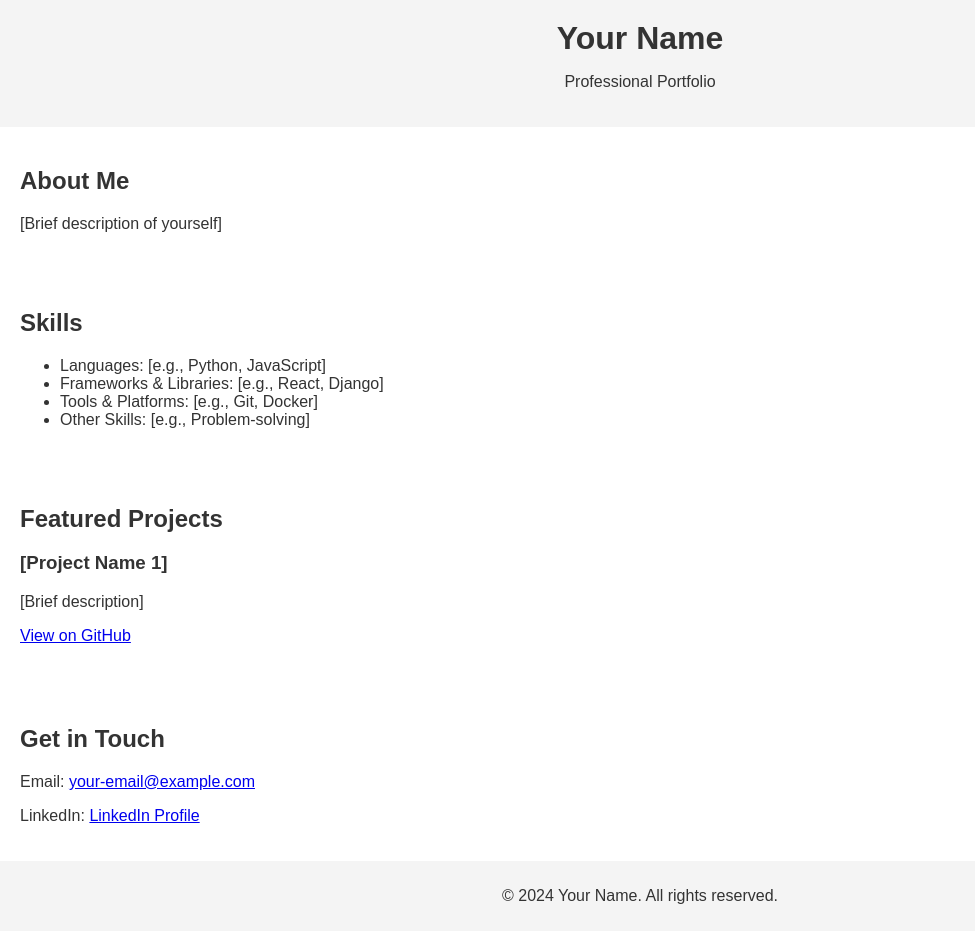
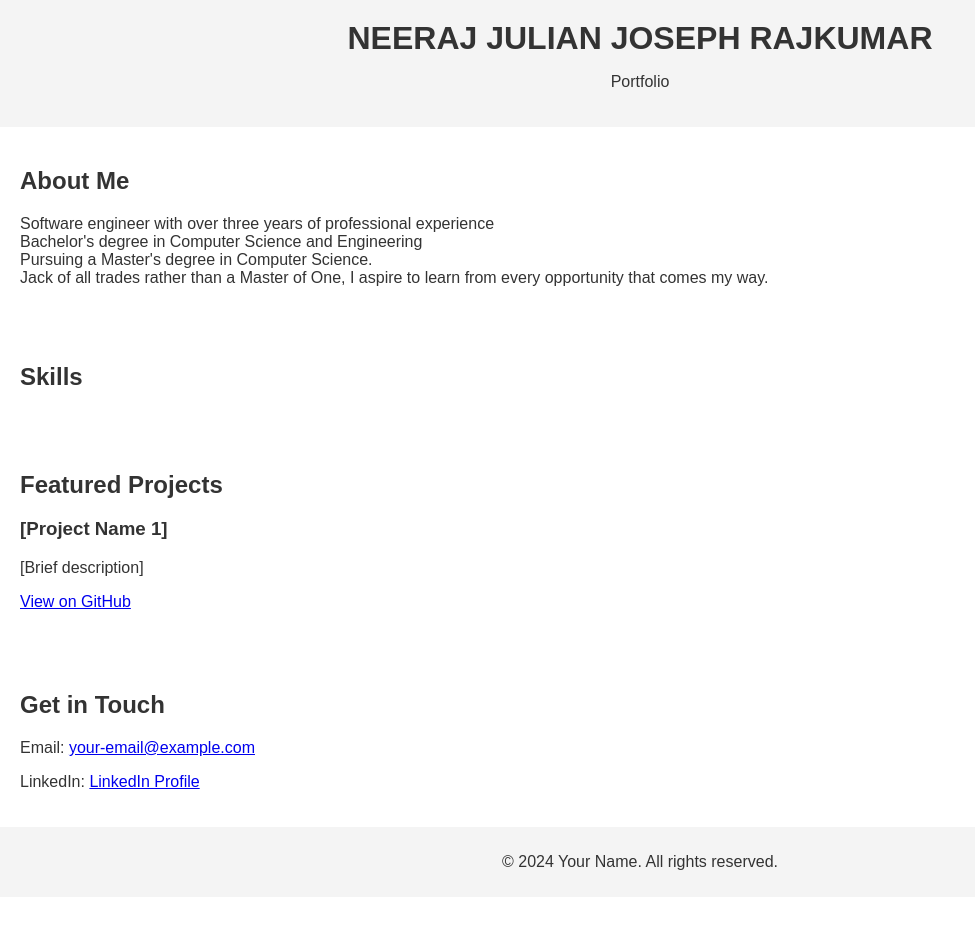
Before and after one commit to NEERAJJULIAN/PORTFOLIO, a plain HTML site: page index.html in a window 1280 px wide. Shown: the whole page, without its empty margins (0-975 px from the left). After the commit the page ends 897 px from the top, so only its background shows below. Drawn offline with Linux system fonts and the light colour scheme.

Commit message:
Update index.html

```diff
--- a/index.html
+++ b/index.html
@@ -3,27 +3,27 @@
 <head>
     <meta charset="UTF-8">
     <meta name="viewport" content="width=device-width, initial-scale=1.0">
-    <title>Your Name - Portfolio</title>
+    <title>Neeraj Julian Joseph Rajkumar - Portfolio</title>
     <link rel="stylesheet" href="styles.css">
 </head>
 <body>
     <header>
-        <h1>Your Name</h1>
-        <p>Professional Portfolio</p>
+        <h1>NEERAJ JULIAN JOSEPH RAJKUMAR</h1>
+        <p>Portfolio</p>
     </header>
 
     <section id="about">
         <h2>About Me</h2>
-        <p>[Brief description of yourself]</p>
+        <p>Software engineer with over three years of professional experience <br>
+            Bachelor's degree in Computer Science and Engineering <br>
+            Pursuing a Master's degree in Computer Science. <br>
+            Jack of all trades rather than a Master of One, I aspire to learn from every opportunity that comes my way.</p>
     </section>
 
     <section id="skills">
         <h2>Skills</h2>
         <ul>
-            <li>Languages: [e.g., Python, JavaScript]</li>
-            <li>Frameworks & Libraries: [e.g., React, Django]</li>
-            <li>Tools & Platforms: [e.g., Git, Docker]</li>
-            <li>Other Skills: [e.g., Problem-solving]</li>
+            <p> </p>
         </ul>
     </section>
 
```
